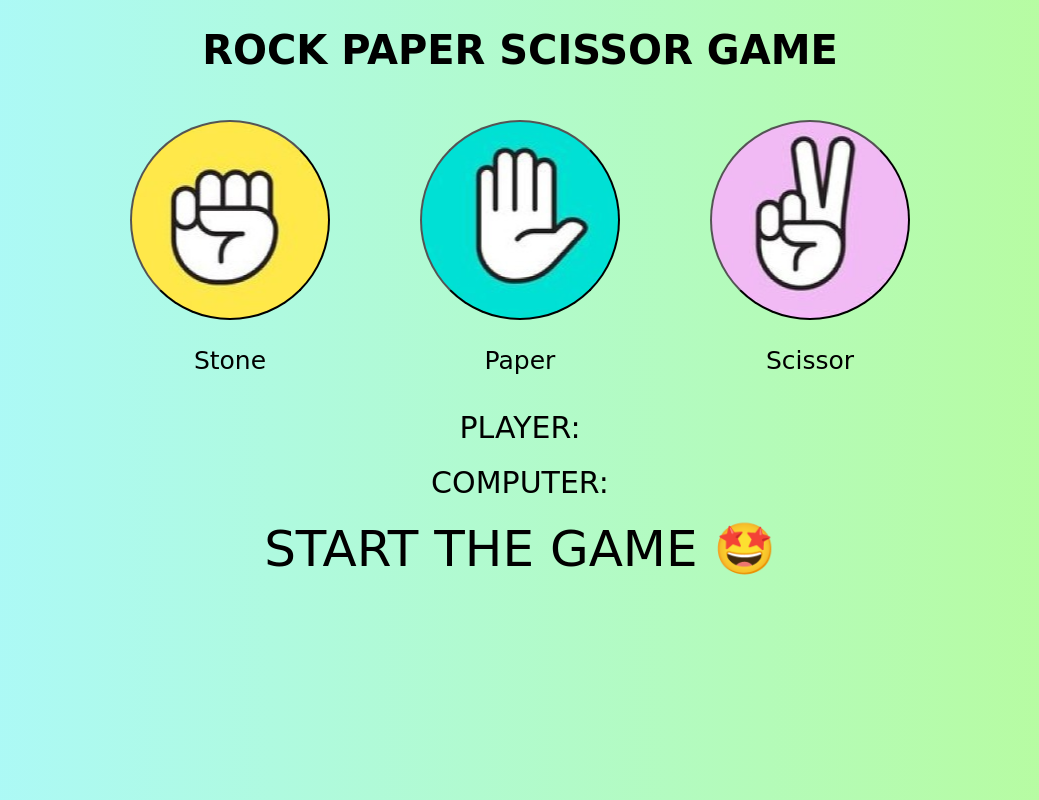
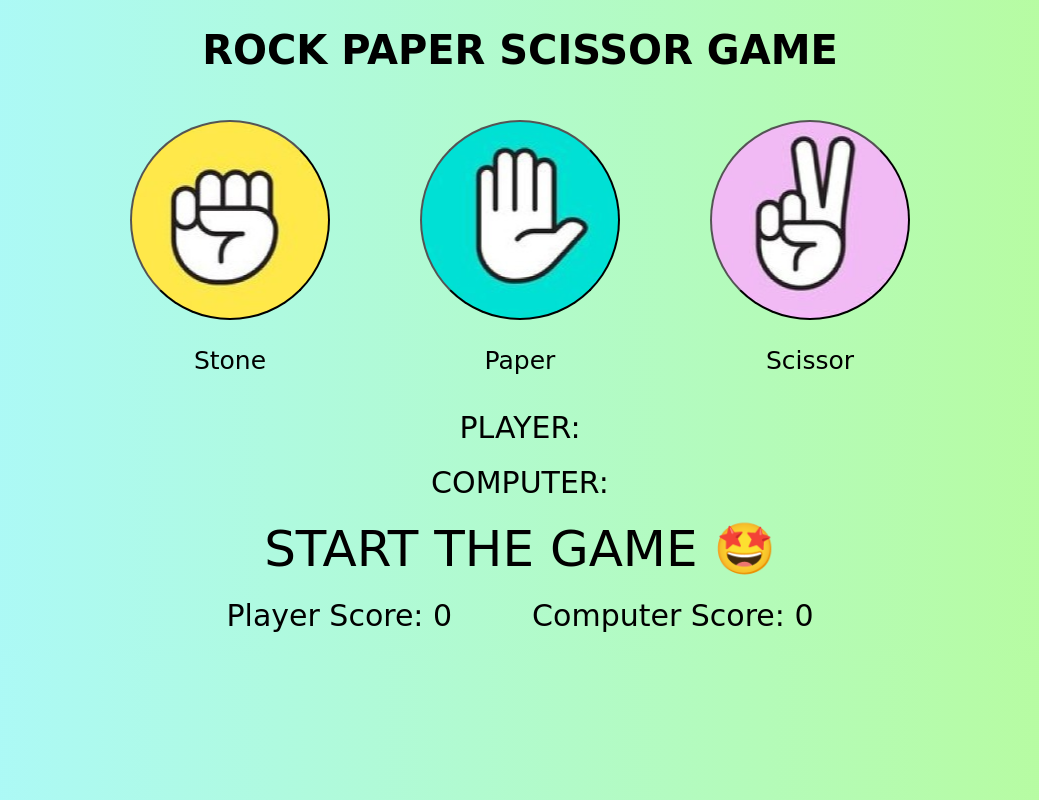
Before and after one commit to parimala-06/RockPaperScissorGame, a plain HTML site: page index.html in a window 1280 px wide. Shown: the whole page, without its empty margins (120-1159 px from the left). Drawn offline with Linux system fonts and the light colour scheme; a web font is replaced by a local one.

Commit message:
score updation

```diff
--- a/index.html
+++ b/index.html
@@ -31,5 +31,14 @@
     <div id="PlayerDisplay">PLAYER:</div>
     <div id="ComputerDisplay">COMPUTER:</div>
     <div id="ResultDisplay">START THE GAME 🤩</div>
+
+    <div class="ScoreDisplay">
+        <div id="PlayerScore" class="scorebox">Player Score:
+            <span>0</span>
+        </div>
+        <div id="ComputerScore" class="scorebox">Computer Score:
+            <span>0</span>
+        </div>
+    </div>
 </body>
 </html>
--- a/style.css
+++ b/style.css
@@ -82,3 +82,15 @@ button:hover {
 .bluecolor{
     color: blue;
 }
+
+.ScoreDisplay{
+    display: flex;
+    justify-content: center;
+    align-items: center;
+    font-family: 'Single Day', cursive;
+    font-size: 30px;
+}
+
+.scorebox{
+    margin: 20px 40px;
+}
```
